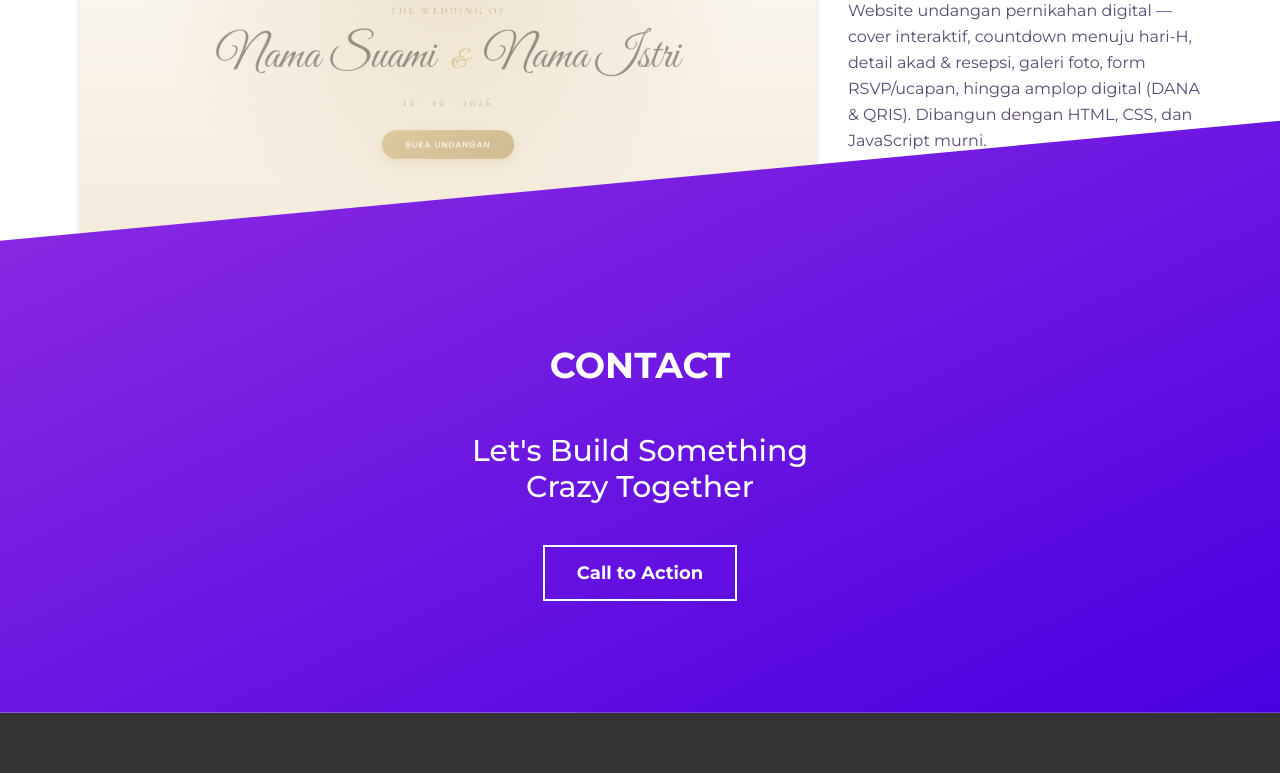
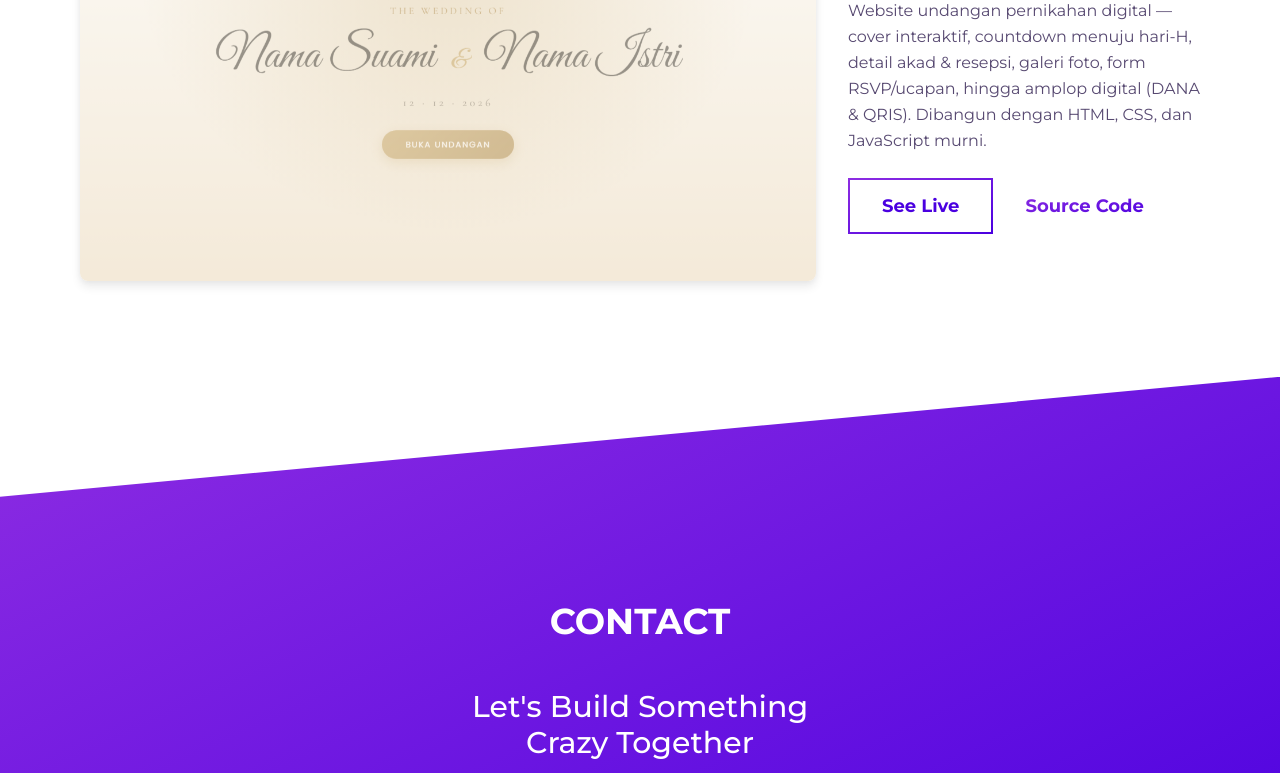
Before and after one commit to nasruladtri/portfolio, a Next.js app: page / in a window 1280 px wide. Shown: the part 3440-4213 px from the top of the page. Built offline with nearby package versions, Linux system fonts and the light colour scheme.

Commit message:
Fix: project card tertutup section contact

```diff
--- a/src/components/Footer.tsx
+++ b/src/components/Footer.tsx
@@ -14,7 +14,7 @@ export const Footer = () => {
         <>
             <section
                 id="contact"
-                className="bg-gradient-to-br from-primary to-secondary text-white text-center px-6 py-20 lg:pt-56 lg:pb-28 lg:-mt-40 lg:[clip-path:polygon(0_15vh,100%_0,100%_100%,0_100%)]"
+                className="bg-gradient-to-br from-primary to-secondary text-white text-center px-6 py-20 lg:pt-56 lg:pb-28 lg:-mt-24 lg:[clip-path:polygon(0_15vh,100%_0,100%_100%,0_100%)]"
             >
                 <motion.div
                     initial="hidden"
--- a/src/components/Projects.tsx
+++ b/src/components/Projects.tsx
@@ -73,7 +73,7 @@ export const Projects = () => {
     return (
         <section
             id="projects"
-            className="bg-white text-heading lg:-mt-40 lg:pt-56 pt-20 px-6"
+            className="bg-white text-heading lg:-mt-40 lg:pt-56 pt-20 px-6 pb-16 lg:pb-48"
         >
             <div className="container max-w-6xl">
                 <motion.h2
```
